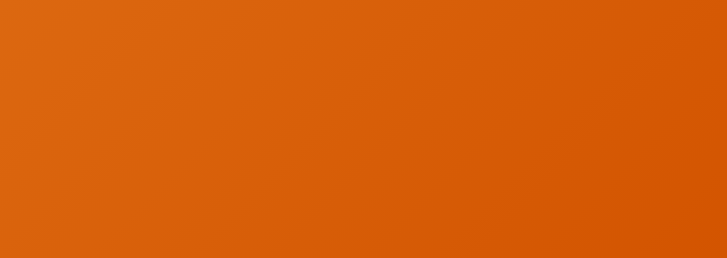
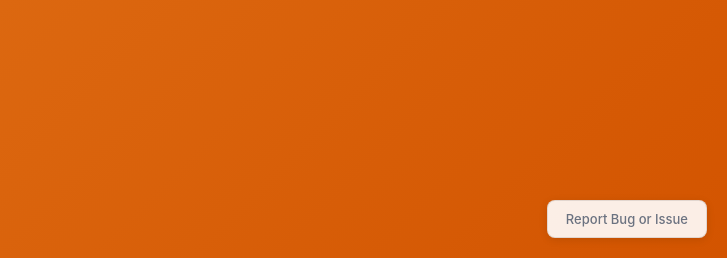
Before and after one commit to tufts-nolop/prusa-printer-manager, a Django app: page / in a window 1280 px wide. Shown: the part 542-800 px from the top of the page, without its empty margins (553-1280 px from the left). Run offline with Django 4.2, Linux system fonts and the light colour scheme; data that the repository does not hold is empty.

Commit message:
added button to report bugs/issues

```diff
--- a/prusa_print_client/static/css/style.css
+++ b/prusa_print_client/static/css/style.css
@@ -139,3 +139,34 @@ h1 {
     background: #dbeafe;
     color: #0ea5e9;
 }
+
+.footer-bug-report {
+    position: fixed;
+    bottom: 20px;
+    right: 20px;
+    z-index: 100;
+}
+
+.bug-report-btn {
+    background: rgba(255, 255, 255, 0.9);
+    color: #6b7280;
+    padding: 10px 18px;
+    border: 1px solid rgba(0, 0, 0, 0.1);
+    border-radius: 8px;
+    font-size: 13px;
+    font-weight: 500;
+    cursor: pointer;
+    box-shadow: 0 2px 8px rgba(0, 0, 0, 0.1);
+    transition: all 0.3s;
+    text-decoration: none;
+    display: flex;
+    align-items: center;
+    gap: 6px;
+}
+
+.bug-report-btn:hover {
+    background: rgba(255, 255, 255, 1);
+    color: #374151;
+    box-shadow: 0 4px 12px rgba(0, 0, 0, 0.15);
+    transform: translateY(-1px);
+}
--- a/prusa_print_client/templates/printer_dashboard.html
+++ b/prusa_print_client/templates/printer_dashboard.html
@@ -16,6 +16,12 @@
         </header>
 
         <div id="gridView" class="grid-view"></div>
+
+        <div class="footer-bug-report">
+            <a href="https://github.com/tufts-nolop/prusa-printer-manager/issues" target="_blank" class="bug-report-btn">
+                Report Bug or Issue
+            </a>
+        </div>
     </div>
 
     <script>
--- a/prusa_print_client/templates/single_printer.html
+++ b/prusa_print_client/templates/single_printer.html
@@ -173,6 +173,12 @@
                 </div>
             </div>
             {% endif %}
+
+            <div class="footer-bug-report">
+                <a href="https://github.com/tufts-nolop/prusa-printer-manager/issues" target="_blank" class="bug-report-btn">
+                    Report Bug or Issue
+                </a>
+            </div>
 
             <!-- <div class="report-section">
                 <h3>Report an Issue</h3>
```
Also changed, not shown: prusa_print_client/static/css/single_printer.css (+31 -0 lines).
